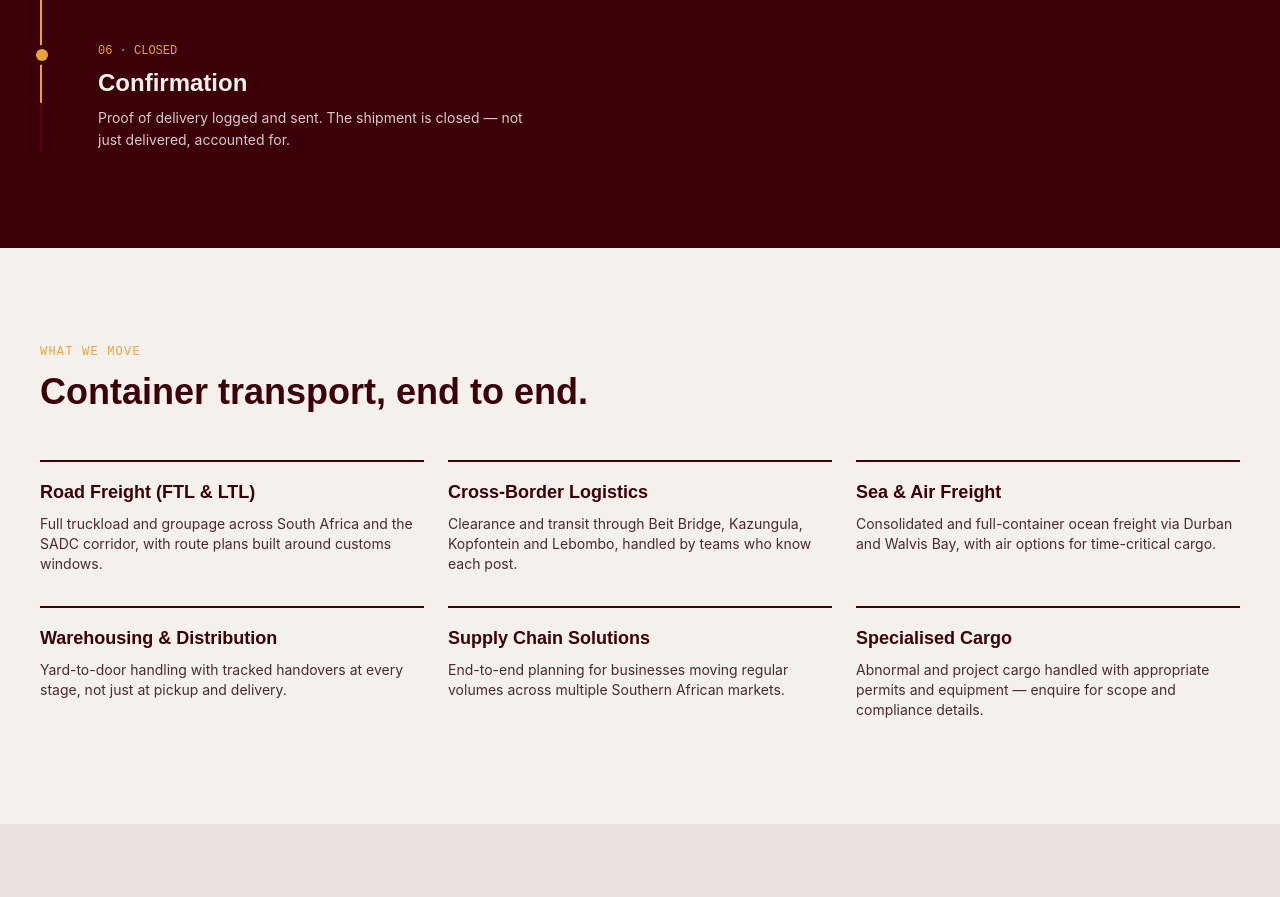
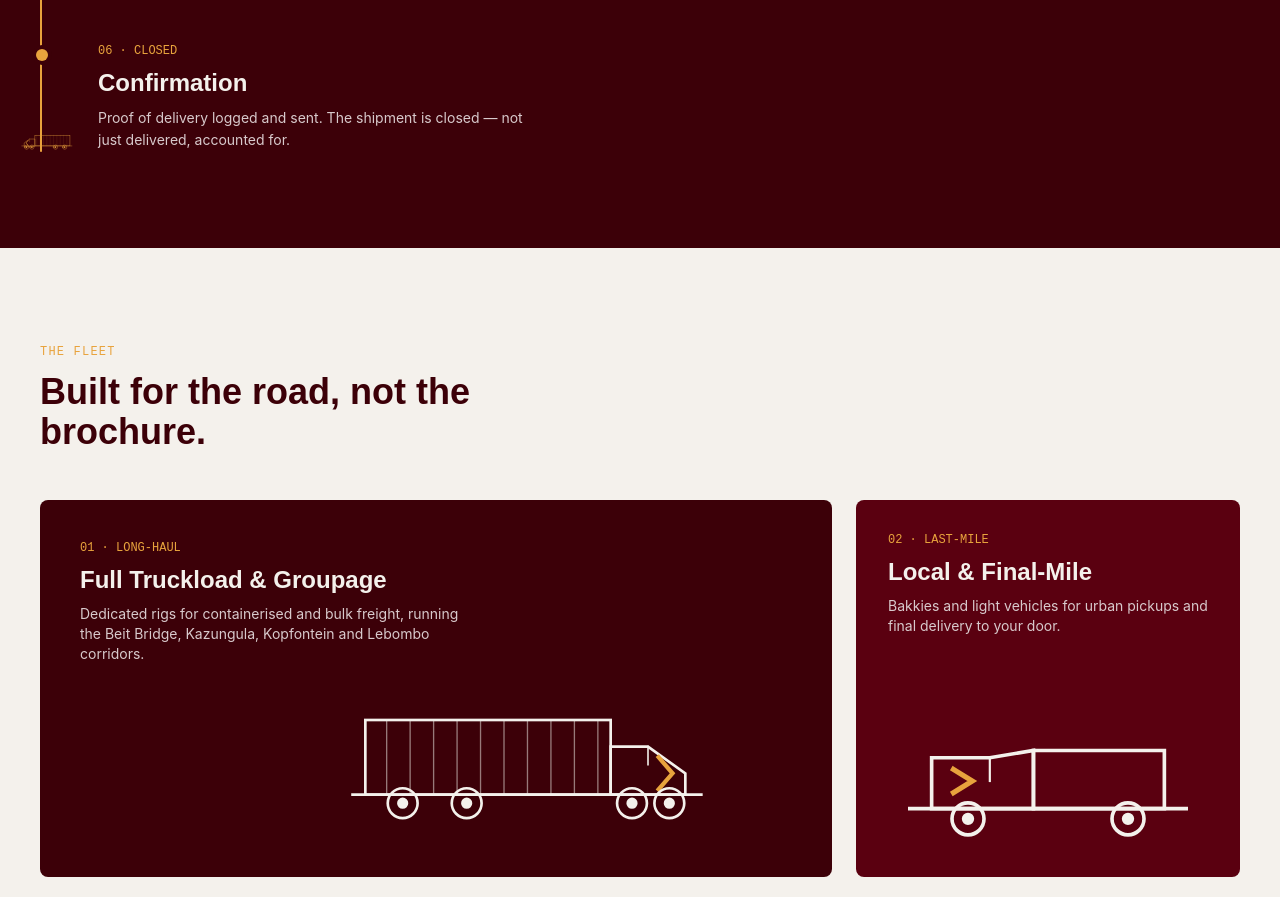
Before and after one commit to BasicAhmed/Malogistics, a Next.js app: page / in a window 1280 px wide. Shown: the part 1900-2797 px from the top of the page. Built offline with nearby package versions, Linux system fonts and the light colour scheme.

Commit message:
Add fleet visuals: custom line-art truck rig and bakkie illustrations, fleet section, animated truck on journey timeline

```diff
--- a/src/app/page.tsx
+++ b/src/app/page.tsx
@@ -1,6 +1,7 @@
 import Nav from "@/components/Nav";
 import Hero from "@/components/Hero";
 import Journey from "@/components/Journey";
+import Fleet from "@/components/Fleet";
 import Services from "@/components/Services";
 import WhyUs from "@/components/WhyUs";
 import Coverage from "@/components/Coverage";
@@ -14,6 +15,7 @@ export default function Home() {
       <Nav />
       <Hero />
       <Journey />
+      <Fleet />
       <Services />
       <WhyUs />
       <Coverage />
--- /dev/null
+++ b/src/components/Fleet.tsx
@@ -0,0 +1,91 @@
+"use client";
+
+import { motion } from "framer-motion";
+import Reveal from "./Reveal";
+import TruckRig from "./illustrations/TruckRig";
+import Bakkie from "./illustrations/Bakkie";
+
+const fleet = [
+  {
+    Icon: TruckRig,
+    name: "Full Truckload (FTL)",
+    note: "Dedicated rigs for containerised and bulk freight on the long-haul corridors.",
+    wide: true,
+  },
+  {
+    Icon: Bakkie,
+    name: "Last-Mile & Local",
+    note: "Bakkies and light vehicles for final-mile delivery and urban pickups.",
+    wide: false,
+  },
+];
+
+export default function Fleet() {
+  return (
+    <section className="px-6 md:px-10 py-24 bg-paper overflow-hidden">
+      <Reveal>
+        <p className="uppercase tracking-widest text-signal-amber text-xs font-mono mb-3">
+          The fleet
+        </p>
+        <h2 className="font-display font-bold text-3xl md:text-4xl text-cargo-maroon mb-12 max-w-xl">
+          Built for the road, not the brochure.
+        </h2>
+      </Reveal>
+
+      <div className="grid md:grid-cols-3 gap-6">
+        <Reveal className="md:col-span-2">
+          <div className="bg-cargo-maroon rounded-lg p-8 md:p-10 h-full flex flex-col justify-between min-h-[280px] relative overflow-hidden">
+            <div>
+              <p className="text-xs font-mono text-signal-amber mb-2">01 · LONG-HAUL</p>
+              <h3 className="font-display font-semibold text-2xl text-paper mb-2">
+                Full Truckload &amp; Groupage
+              </h3>
+              <p className="text-fog text-sm max-w-sm">
+                Dedicated rigs for containerised and bulk freight, running the
+                Beit Bridge, Kazungula, Kopfontein and Lebombo corridors.
+              </p>
+            </div>
+            <motion.div
+              initial={{ x: -40, opacity: 0 }}
+              whileInView={{ x: 0, opacity: 1 }}
+              viewport={{ once: true }}
+              transition={{ duration: 0.8, ease: [0.22, 1, 0.36, 1] }}
+              className="self-end w-full max-w-md text-paper mt-6"
+            >
+              <TruckRig className="w-full h-auto" />
+            </motion.div>
+          </div>
+        </Reveal>
+
+        <Reveal delay={0.1}>
+          <div className="bg-deck-maroon rounded-lg p-8 h-full flex flex-col justify-between min-h-[280px]">
+            <div>
+              <p className="text-xs font-mono text-signal-amber mb-2">02 · LAST-MILE</p>
+              <h3 className="font-display font-semibold text-2xl text-paper mb-2">
+                Local &amp; Final-Mile
+              </h3>
+              <p className="text-fog text-sm">
+                Bakkies and light vehicles for urban pickups and final
+                delivery to your door.
+              </p>
+            </div>
+            <motion.div
+              initial={{ x: 30, opacity: 0 }}
+              whileInView={{ x: 0, opacity: 1 }}
+              viewport={{ once: true }}
+              transition={{ duration: 0.8, delay: 0.1, ease: [0.22, 1, 0.36, 1] }}
+              className="text-paper mt-6"
+            >
+              <Bakkie className="w-full h-auto" />
+            </motion.div>
+          </div>
+        </Reveal>
+      </div>
+
+      <p className="text-xs text-steel font-mono mt-6">
+        Fleet illustrations shown in brand style — real fleet photography can
+        replace these once supplied.
+      </p>
+    </section>
+  );
+}
--- a/src/components/Journey.tsx
+++ b/src/components/Journey.tsx
@@ -2,6 +2,7 @@
 
 import { useRef } from "react";
 import { motion, useScroll, useTransform } from "framer-motion";
+import TruckRig from "./illustrations/TruckRig";
 
 const stages = [
   {
@@ -70,6 +71,12 @@ export default function Journey() {
             style={{ height: lineHeight }}
             className="absolute top-0 left-0 w-[2px] bg-signal-amber rounded-full"
           />
+          <motion.div
+            style={{ top: lineHeight }}
+            className="absolute left-1/2 -translate-x-1/2 -translate-y-full w-16 text-signal-amber"
+          >
+            <TruckRig className="w-16 h-auto -scale-x-100" />
+          </motion.div>
         </div>
 
         <div className="flex flex-col gap-14 md:gap-20">
--- /dev/null
+++ b/src/components/illustrations/Bakkie.tsx
@@ -0,0 +1,30 @@
+export default function Bakkie({ className = "" }: { className?: string }) {
+  return (
+    <svg
+      viewBox="0 0 220 110"
+      className={className}
+      fill="none"
+      stroke="currentColor"
+      strokeWidth="2.5"
+      strokeLinecap="square"
+      strokeLinejoin="miter"
+      aria-hidden="true"
+    >
+      {/* Load bed */}
+      <path d="M100 45 H190 V85 H100 Z" />
+      {/* Cab */}
+      <path d="M30 85 V50 H70 L100 45 V85 Z" />
+      {/* Windscreen */}
+      <line x1="70" y1="50" x2="70" y2="66" strokeWidth="1.5" />
+      {/* Chevron accent */}
+      <path d="M45 58 L58 66 L45 74" stroke="#E8A33D" strokeWidth="3.5" />
+      {/* Chassis */}
+      <line x1="15" y1="85" x2="205" y2="85" />
+      {/* Wheels */}
+      <circle cx="55" cy="92" r="11" />
+      <circle cx="165" cy="92" r="11" />
+      <circle cx="55" cy="92" r="3" fill="currentColor" />
+      <circle cx="165" cy="92" r="3" fill="currentColor" />
+    </svg>
+  );
+}
--- /dev/null
+++ b/src/components/illustrations/TruckRig.tsx
@@ -0,0 +1,38 @@
+export default function TruckRig({ className = "" }: { className?: string }) {
+  return (
+    <svg
+      viewBox="0 0 420 140"
+      className={className}
+      fill="none"
+      stroke="currentColor"
+      strokeWidth="2.5"
+      strokeLinecap="square"
+      strokeLinejoin="miter"
+      aria-hidden="true"
+    >
+      {/* Container trailer */}
+      <rect x="20" y="30" width="230" height="70" />
+      {/* Container ribs */}
+      {Array.from({ length: 10 }).map((_, i) => (
+        <line key={i} x1={40 + i * 22} y1="30" x2={40 + i * 22} y2="100" strokeWidth="1.25" opacity="0.5" />
+      ))}
+      {/* Cab */}
+      <path d="M250 100 V55 H285 L320 80 V100 Z" />
+      {/* Windscreen */}
+      <line x1="285" y1="55" x2="285" y2="72" strokeWidth="1.5" />
+      {/* Chevron accent on cab door - the brand mark's "A" */}
+      <path d="M295 65 L308 80 L295 95" stroke="#E8A33D" strokeWidth="4" />
+      {/* Chassis line */}
+      <line x1="8" y1="100" x2="335" y2="100" />
+      {/* Wheels */}
+      <circle cx="55" cy="108" r="14" />
+      <circle cx="115" cy="108" r="14" />
+      <circle cx="270" cy="108" r="14" />
+      <circle cx="305" cy="108" r="14" />
+      <circle cx="55" cy="108" r="4" fill="currentColor" />
+      <circle cx="115" cy="108" r="4" fill="currentColor" />
+      <circle cx="270" cy="108" r="4" fill="currentColor" />
+      <circle cx="305" cy="108" r="4" fill="currentColor" />
+    </svg>
+  );
+}
```
